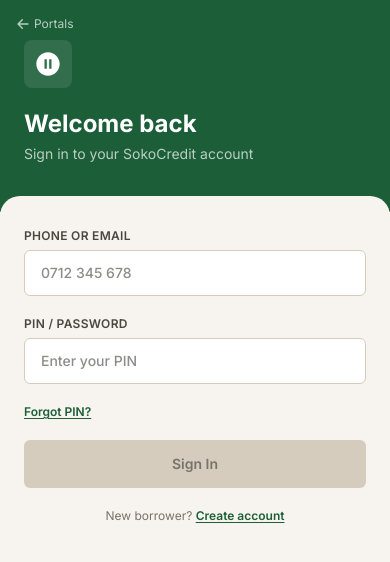
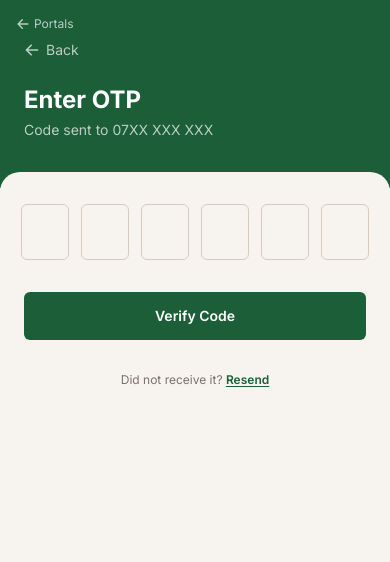
Before and after one commit to Dapper434/SokoCredit_Client, a React (Vite) app: page /customer/otp in a window 390 px wide. Shown: the top 562 px of the page. Built offline with nearby package versions, Linux system fonts and the light colour scheme; no server answers.

Commit message:
feat: design responsive customer OTP layout and structure

```diff
--- a/src/pages/customer/CustomerOtp.jsx
+++ b/src/pages/customer/CustomerOtp.jsx
@@ -1,91 +1,53 @@
-import { useState } from "react";
-import { useNavigate } from "react-router-dom";
+import { useNavigate, useLocation } from "react-router-dom";
+import OtpInput from "../../components/otp/OtpInput";
 import CustomerAuthFrame from "../../components/layout/CustomerAuthFrame";
 
-export default function CustomerSignIn() {
-  const [phone, setPhone] = useState("");
-  const [pin, setPin] = useState("");
+export default function CustomerOtp() {
   const navigate = useNavigate();
+  const location = useLocation();
+  const phone = location.state?.phone || "07XX XXX XXX";
 
-  const isFormValid = phone.trim() !== "" && pin.trim() !== "";
-
-  const handleSignIn = (e) => {
-    e.preventDefault();
-    if (!isFormValid) return;
-    navigate("/customer/otp", { state: { phone } });
+  const handleVerify = () => {
+    navigate("/customer/onboarding/1");
   };
 
   return (
     <CustomerAuthFrame>
       <div className="flex flex-col lg:flex-row min-h-full">
-        {/* Hero panel — left column on desktop, top banner on mobile */}
         <div className="bg-primary px-6 pt-10 pb-12 lg:w-2/5 lg:min-h-screen lg:flex lg:flex-col lg:justify-center lg:px-16 lg:py-0">
-          <div className="w-12 h-12 lg:w-16 lg:h-16 rounded-lg bg-white/10 flex items-center justify-center mb-5 lg:mb-8">
-            <svg viewBox="0 0 24 24" fill="white" className="w-7 h-7 lg:w-9 lg:h-9">
-              <path d="M12 2C6.48 2 2 6.48 2 12s4.48 10 10 10 10-4.48 10-10S17.52 2 12 2zm-1 14H9V8h2v8zm4 0h-2V8h2v8z" />
+          <button
+            onClick={() => navigate("/customer/signin")}
+            className="text-white/70 text-sm flex items-center gap-1.5 mb-6 hover:text-white"
+          >
+            <svg viewBox="0 0 20 20" fill="currentColor" className="w-4 h-4">
+              <path fillRule="evenodd" d="M9.707 16.707a1 1 0 01-1.414 0l-6-6a1 1 0 010-1.414l6-6a1 1 0 011.414 1.414L5.414 9H17a1 1 0 110 2H5.414l4.293 4.293a1 1 0 010 1.414z" clipRule="evenodd" />
             </svg>
-          </div>
-          <h1 className="text-2xl lg:text-4xl font-bold text-white mb-1 lg:mb-3">Welcome back</h1>
-          <p className="text-sm lg:text-lg text-white/70">Sign in to your SokoCredit account</p>
+            Back
+          </button>
+          <h1 className="text-2xl lg:text-4xl font-bold text-white mb-1 lg:mb-3">Enter OTP</h1>
+          <p className="text-sm lg:text-lg text-white/70">Code sent to {phone}</p>
         </div>
 
-        {/* Form panel — right column on desktop, stacked below on mobile */}
-        <form
-          onSubmit={handleSignIn}
-          className="flex-1 bg-ground rounded-t-[20px] -mt-4 px-6 pt-8 pb-6 flex flex-col gap-5
-                     lg:w-3/5 lg:mt-0 lg:rounded-none lg:flex lg:flex-col lg:justify-center lg:px-16 lg:py-16"
+        <div
+          className="flex-1 bg-ground rounded-t-[20px] -mt-4 px-6 pt-8 pb-6 flex flex-col gap-8
+                     lg:w-3/5 lg:mt-0 lg:rounded-none lg:flex lg:flex-col lg:justify-center lg:items-center lg:px-16 lg:py-16"
         >
-          <div className="w-full lg:max-w-sm flex flex-col gap-5">
-            <div className="flex flex-col gap-1.5">
-              <label className="text-xs font-semibold text-ink-dim uppercase tracking-wide">Phone or Email</label>
-              <input
-                type="tel"
-                placeholder="0712 345 678"
-                value={phone}
-                onChange={(e) => setPhone(e.target.value)}
-                className="w-full px-4 py-3 rounded-md border border-border text-sm font-medium text-ink bg-surface focus:outline-none focus:ring-2 focus:ring-primary focus:border-primary"
-              />
-            </div>
-
-            <div className="flex flex-col gap-1.5">
-              <label className="text-xs font-semibold text-ink-dim uppercase tracking-wide">PIN / Password</label>
-              <input
-                type="password"
-                placeholder="Enter your PIN"
-                value={pin}
-                onChange={(e) => setPin(e.target.value)}
-                className="w-full px-4 py-3 rounded-md border border-border text-sm font-medium text-ink bg-surface focus:outline-none focus:ring-2 focus:ring-primary focus:border-primary"
-              />
-            </div>
-
-            <button type="button" className="text-xs text-primary font-semibold self-start underline underline-offset-2">
-              Forgot PIN?
-            </button>
+          <div className="w-full lg:max-w-sm flex flex-col gap-8">
+            <OtpInput length={6} onComplete={() => {}} />
 
             <button
-              type="submit"
-              disabled={!isFormValid}
-              className={`w-full py-3.5 rounded-md font-semibold text-sm transition-all ${
-                !isFormValid
-                  ? "bg-border text-ink-muted cursor-not-allowed"
-                  : "bg-primary text-white hover:bg-primary-hover active:scale-[0.99]"
-              }`}
+              onClick={handleVerify}
+              className="w-full py-3.5 rounded-md font-semibold text-sm bg-primary text-white hover:bg-primary-hover active:scale-[0.99] transition-all"
             >
-              Sign In
+              Verify Code
             </button>
 
             <p className="text-center text-xs text-ink-muted">
-              New borrower?{" "}
-              <button
-                type="button"
-                onClick={() => navigate("/customer/onboarding/1")}
-                className="text-primary font-semibold underline underline-offset-2"
-              >
-                Create account
-              </button>
+              Did not receive it?{" "}
+              <button className="text-primary font-semibold underline underline-offset-2">Resend</button>
             </p>
           </div>
-        </form>
+        </div>
       </div>
     </CustomerAuthFrame>
   );
```
